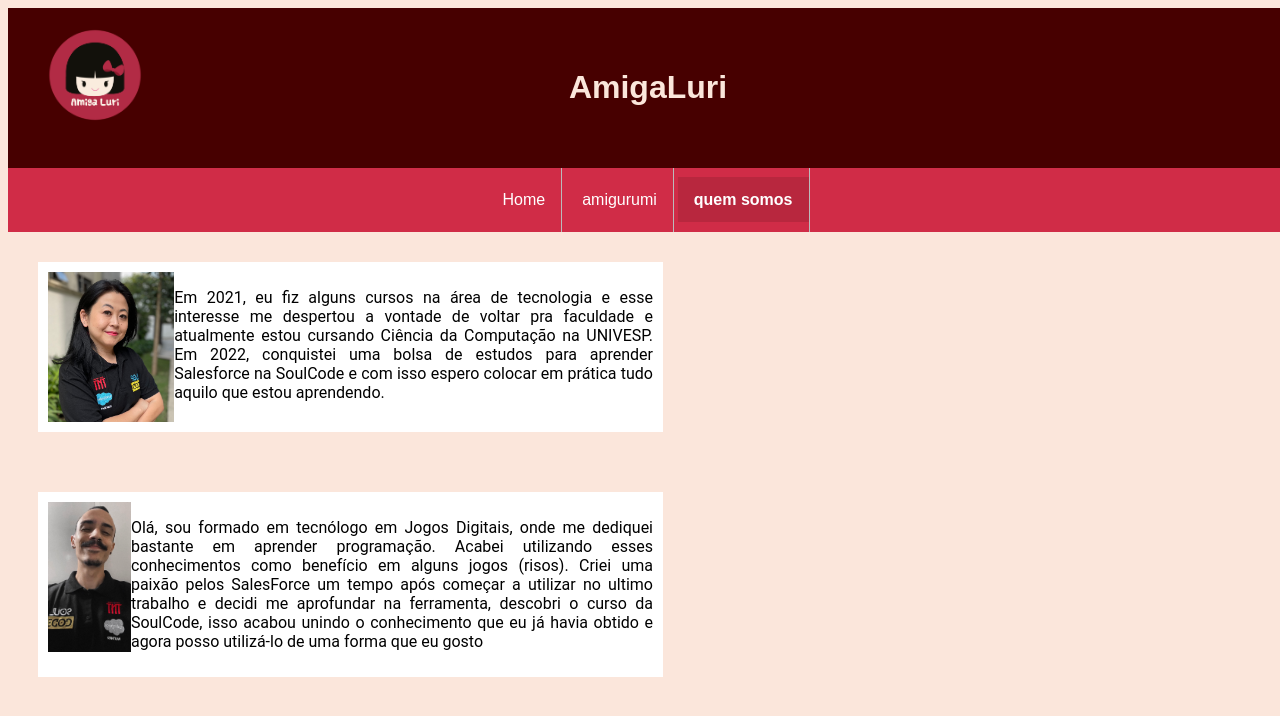
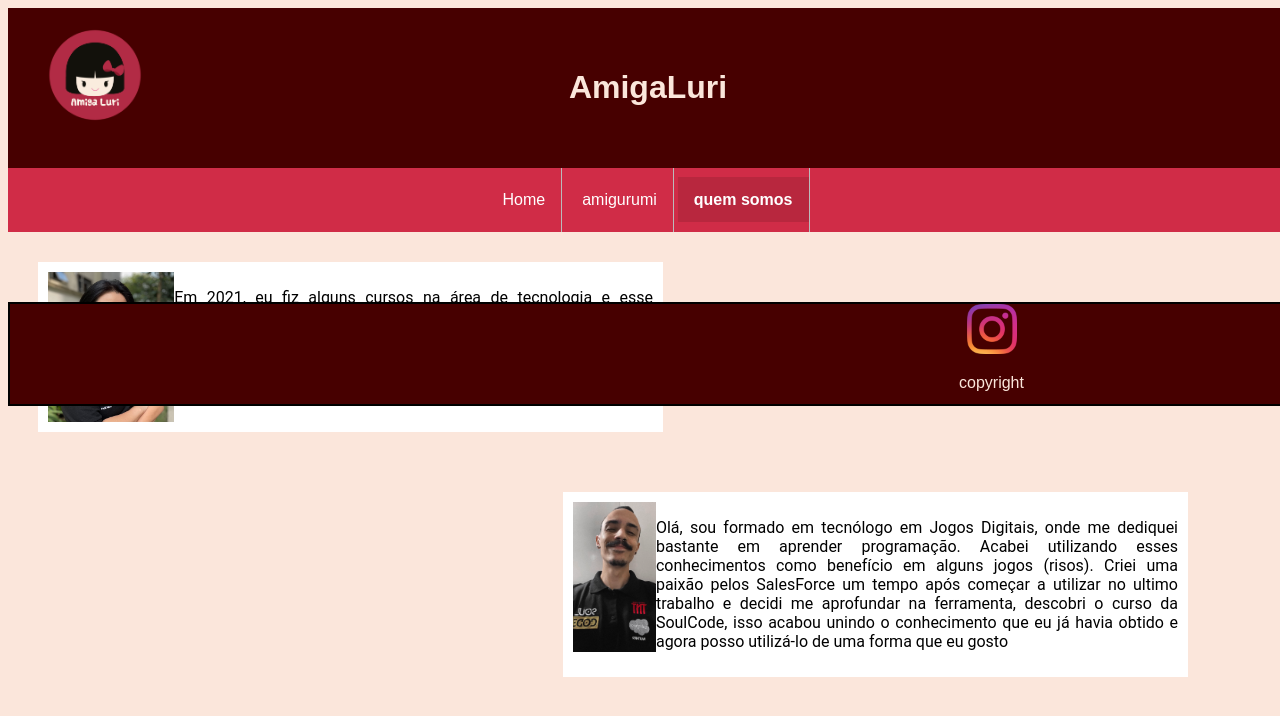
Before and after one commit to DeniseLuri/AmigaLuri2, a plain HTML site: page quemsomos.html in a window 1280 px wide. Drawn offline with Linux system fonts and the light colour scheme.

Commit message:
alterações4

```diff
--- a/CSSAmigaLuri.css
+++ b/CSSAmigaLuri.css
@@ -116,7 +116,7 @@ main{
 
 
 #divJoao{
-	float:left;
+	float:right;
 	background-color:#ffffff
 }
 
--- a/quemsomos.html
+++ b/quemsomos.html
@@ -48,10 +48,13 @@
     </p>
 
     </div>
-
-
-
     </main>
+    <footer>
+			<a href="https://www.instagram.com/amigaluri/">
+        	<img src="ImagensAmigaLuri\instagramlogo.png" width='50px' alt=" imagem do logo do instagram"/>
+			</a>
+			<p>copyright</p>
+		</footer>
      </body>
 
 </html>
```
Also changed, not shown: index.html (+1 -1 lines).
